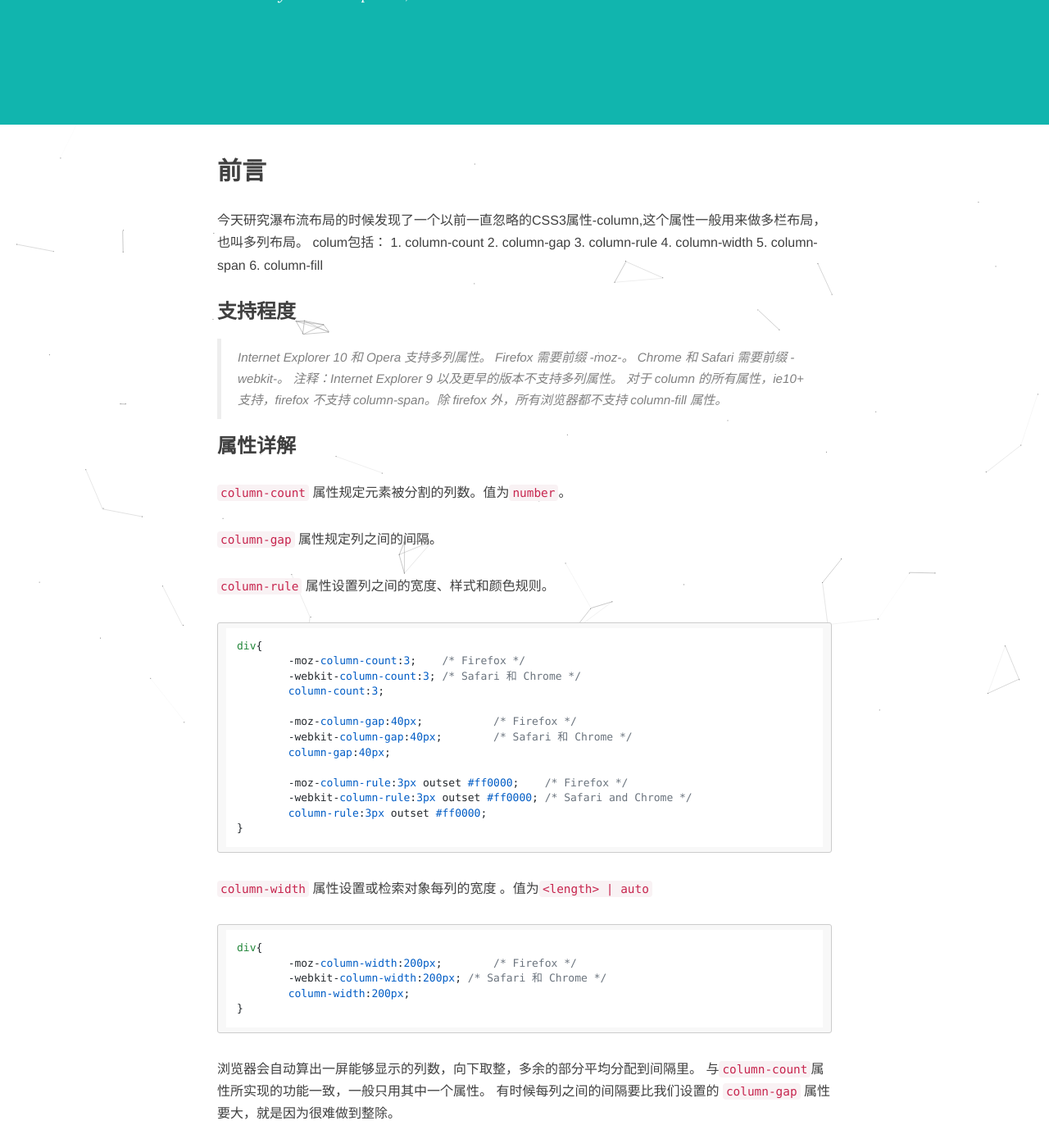
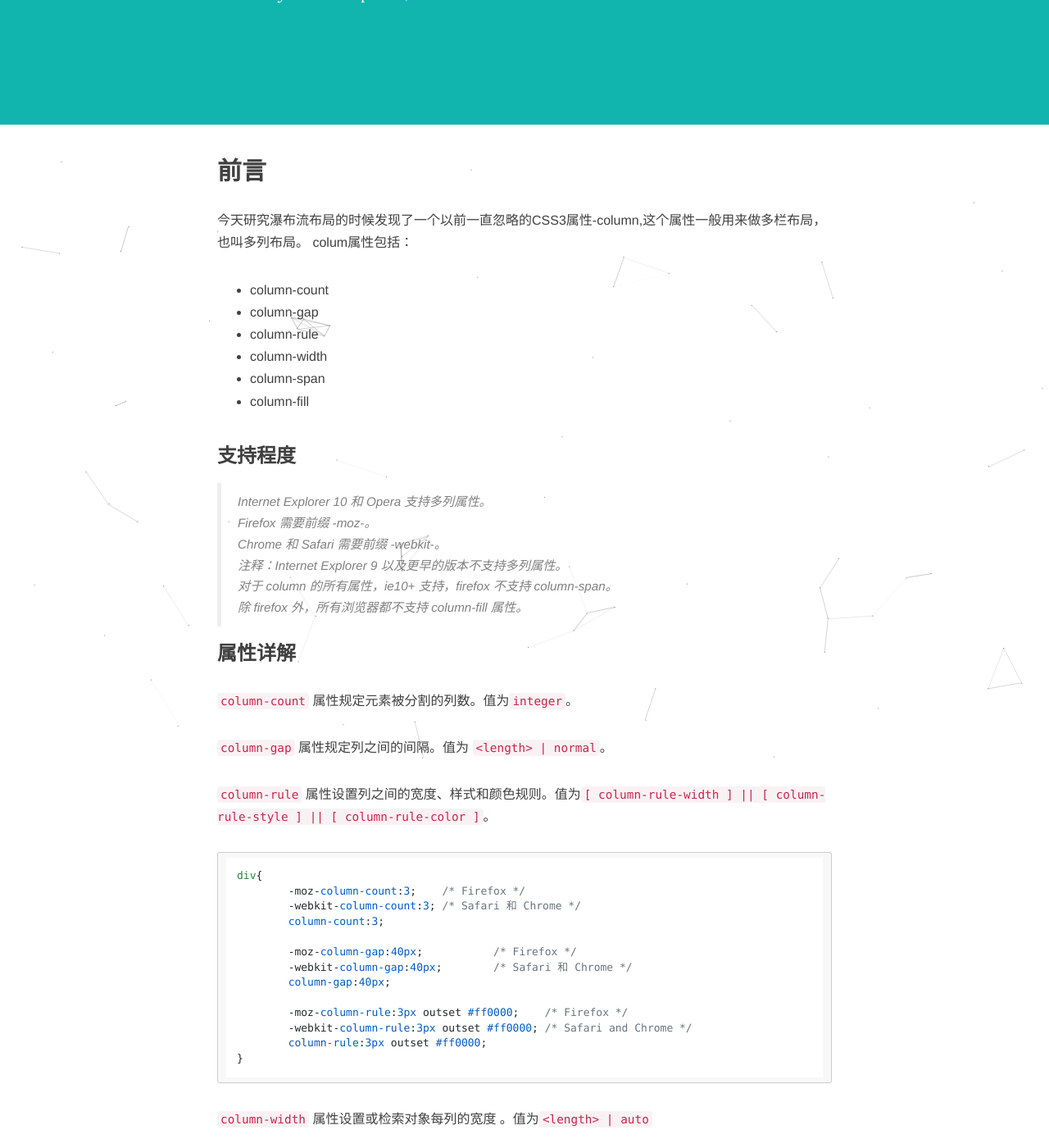
Before and after one commit to yuji8023/yuji8023.github.io, a Jekyll site: the page built from _posts/2017-04-17-column.md, in a window 1280 px wide and 1400 px high, scrolled down 282 px. Shown: the whole window at 82% size. Built offline with Jekyll 4.4.1, drawn with Linux system fonts in a browser that asks for light colours; nearby versions of some CDN libraries; comment, search, counter and statistics services are not loaded; some of the changed text lies outside the part shown.

Commit message:
修改list的markdown写法

```diff
--- a/_posts/2017-04-17-column.md
+++ b/_posts/2017-04-17-column.md
@@ -10,29 +10,31 @@ description: CSS3中的多栏布局属性column
 ## 前言
 
 今天研究瀑布流布局的时候发现了一个以前一直忽略的CSS3属性-column,这个属性一般用来做多栏布局，也叫多列布局。
-colum包括：
-	1\. column-count
-	2\. column-gap
-	3\. column-rule
-	4\. column-width
-	5\. column-span
-	6\. column-fill
+colum属性包括：
+
+* column-count
+* column-gap
+* column-rule
+* column-width
+* column-span
+* column-fill
 
 ### 支持程度
 
-> Internet Explorer 10 和 Opera 支持多列属性。
-> Firefox 需要前缀 -moz-。
-> Chrome 和 Safari 需要前缀 -webkit-。
-> 注释：Internet Explorer 9 以及更早的版本不支持多列属性。
-> 对于 column 的所有属性，ie10+ 支持，firefox 不支持 column-span。除 firefox 外，所有浏览器都不支持 column-fill 属性。
+> Internet Explorer 10 和 Opera 支持多列属性。<br>
+> Firefox 需要前缀 -moz-。<br>
+> Chrome 和 Safari 需要前缀 -webkit-。<br>
+> 注释：Internet Explorer 9 以及更早的版本不支持多列属性。<br>
+> 对于 column 的所有属性，ie10+ 支持，firefox 不支持 column-span。<br>
+> 除 firefox 外，所有浏览器都不支持 column-fill 属性。
 
 ### 属性详解
 
-`column-count` 属性规定元素被分割的列数。值为`number`。
+`column-count` 属性规定元素被分割的列数。值为`integer`。
 
-`column-gap` 属性规定列之间的间隔。
+`column-gap` 属性规定列之间的间隔。值为 `<length> | normal`。
 
-`column-rule` 属性设置列之间的宽度、样式和颜色规则。
+`column-rule` 属性设置列之间的宽度、样式和颜色规则。值为`[ column-rule-width ] || [ column-rule-style ] || [ column-rule-color ]`。
 
 	div{
 		-moz-column-count:3; 	/* Firefox */
@@ -55,24 +57,26 @@ colum包括：
 		-webkit-column-width:200px; /* Safari 和 Chrome */
 		column-width:200px;
 	}
-
-浏览器会自动算出一屏能够显示的列数，向下取整，多余的部分平均分配到间隔里。
-与`column-count`属性所实现的功能一致，一般只用其中一个属性。
-有时候每列之间的间隔要比我们设置的 `column-gap` 属性要大，就是因为很难做到整除。
+	浏览器会自动算出一屏能够显示的列数，向下取整，多余的部分平均分配到间隔里。
+	与`column-count`属性所实现的功能一致，一般只用其中一个属性。
+	有时候每列之间的间隔要比我们设置的 `column-gap` 属性要大，就是因为很难做到整除。
 
 `column-span` 属性设置或检索对象元素是否横跨所有列。值为：`none | all`。
 
 `column-fill` 属性设置或检索对象所有列的高度是否统一。值为：`auto | balance`。
-> `auto` ：列高度自适应内容
+> `auto` ：列高度自适应内容 <br>
 > `balance` ：所有列的高度以其中最高的一列统一。
 
 
 ## 补充
 
 除了上面几个属性之外，column还有几个基本见不到的属性，稍作了解就好。
-· `column-break-before` 属性设置或检索对象之前是否断行。
-· `column-break-after` 属性设置或检索对象之后是否断行。
-· `column-break-inside` 属性设置或检索对象内部是否断行。
+
+* `column-break-before` 属性设置或检索对象之前是否断行。
+
+* `column-break-after` 属性设置或检索对象之后是否断行。
+
+* `column-break-inside` 属性设置或检索对象内部是否断行。
 
 
 ### 参考文章
```
Also changed, not shown: _posts/2017-04-16-var-and-let.md (+1 -1 lines).
